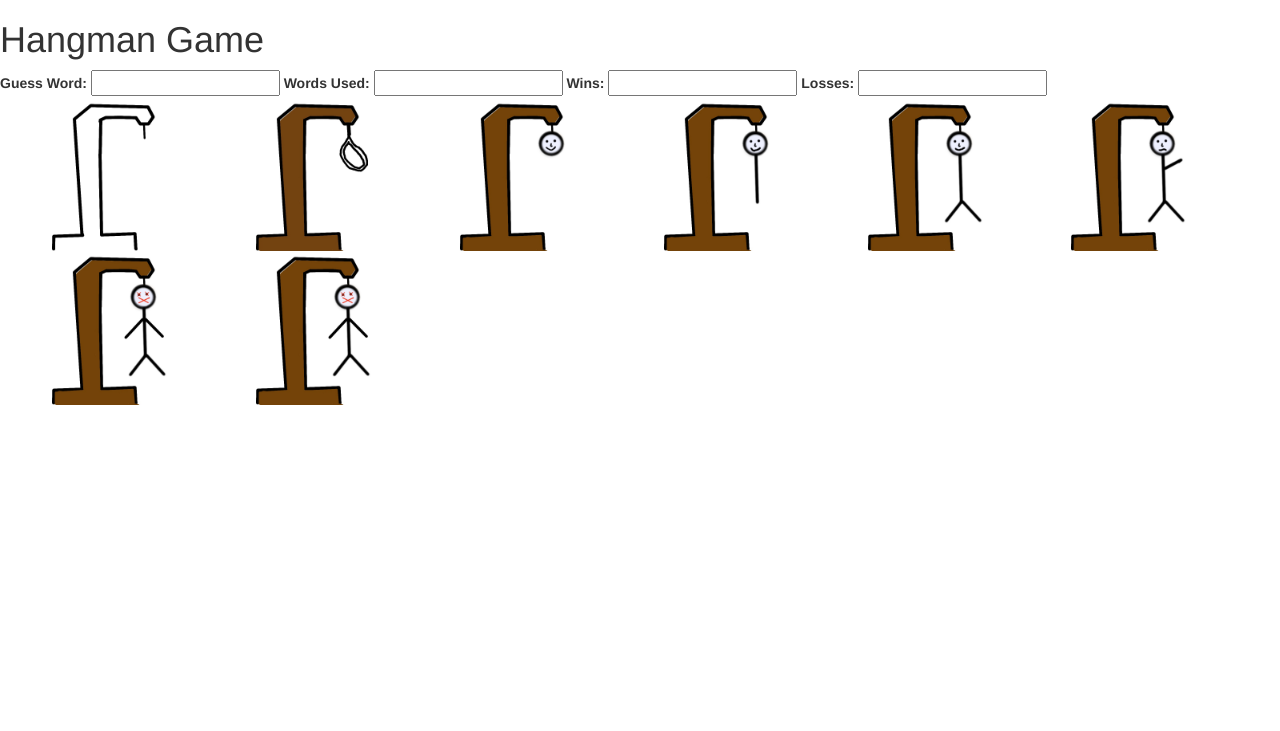
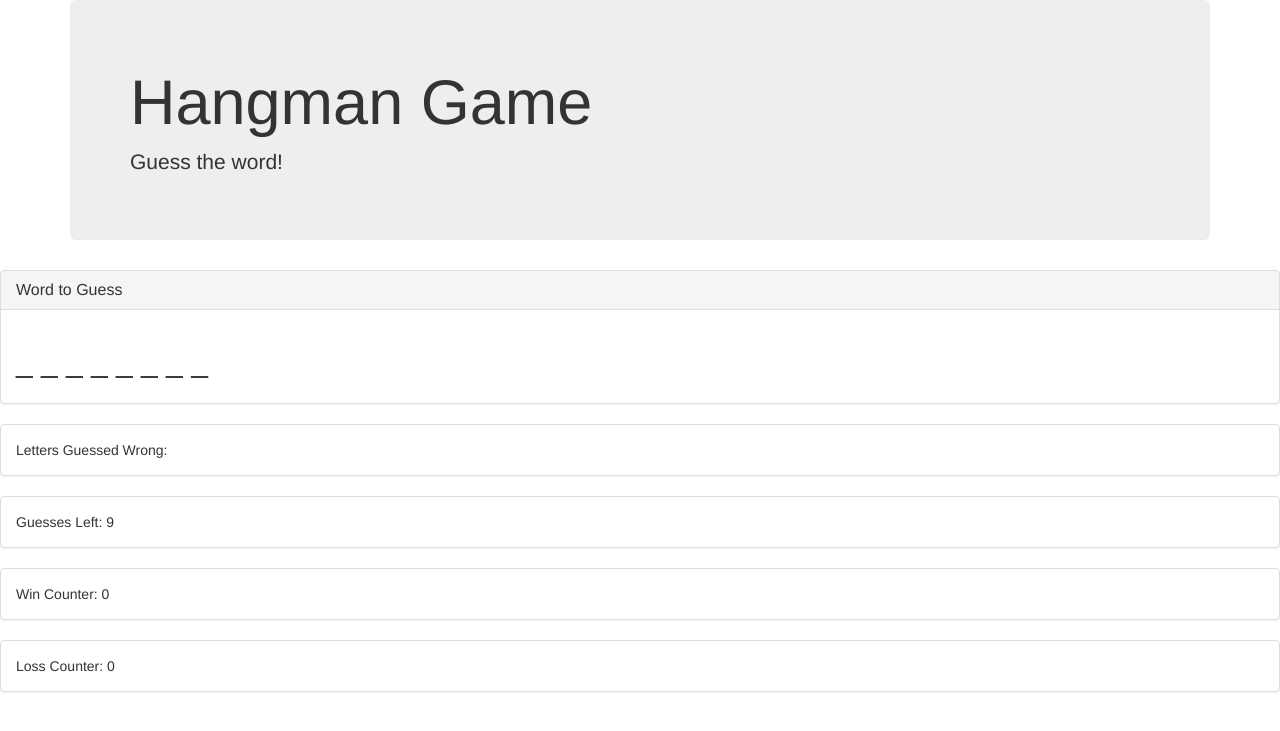
Before and after one commit to ejpelagio/week-3-game, a PHP site: page /index.html in a window 1280 px wide. Shown: the top 731 px of the page. Run offline with PHP 8.4, Linux system fonts and the light colour scheme; some libraries are stand-ins or nearby versions.

Commit message:
final html

```diff
--- a/assets/css/style.css
+++ b/assets/css/style.css
@@ -1,4 +1,5 @@
-img{max-width: 200px;
-	max-height: 200px;
+head{
+	background: url(http://images2.itechpost.com/data/images/full/44457/nfl-logo-over-metallic-silk-background.jpg);
+}
 
 }
--- a/assets/javascript/game.js
+++ b/assets/javascript/game.js
@@ -1,10 +1,126 @@
-function getRandomArbitrary(min, max) {
-  return Math.floor(Math.random() * max) + min;
+//Global variable//
+//====================================================
+// Arrays and Variables for holding data
+
+var wordOptions = [ "patriots", "texans", "steelers", "raiders", "seahawks", "panthers" ];
+var selectedWord ="";
+var lettersinWord =[];
+var numBlanks = 0;
+var blanksAndSuccesses =[]; // p _ _ _ _ _ _ _
+var wrongLetters = [];
+
+//GAME COUNTERS
+var winCount = 0;
+var lossCount = 0;
+var guessesLeft = 9;
+
+//functions(reusable blocks of code that I will call upond needed) //
+
+function startGame() {
+	selectedWord = wordOptions[Math.floor(Math.random() * wordOptions.length)];
+	lettersinWord = selectedWord.split("");
+	numBlanks = lettersinWord.length;
+
+	//reset
+	guessesLeft = 9;
+	wrongLetters = [];
+	blanksAndSuccesses = [];
+
+	// populate number of succeses with the right number of blank
+
+	for (var i=0; i<numBlanks; i++){
+		blanksAndSuccesses.push("_");
+	}
+
+  // Update the HTML to reflect the new number of guesses. Also update the correct guesses.
+  document.getElementById("wordToGuess").innerHTML = blanksAndSuccesses.join(" ");
+  // This will print the array of guesses and blanks onto the page.
+  document.getElementById("numGuesses").innerHTML = guessesLeft;
+
+  document.getElementById("winCounter").innerHTML = winCount;
+
+  document.getElementById("lossCounter").innerHTML = lossCount;
+
+
+		//testing/ debugging
+
+		console.log(selectedWord);
+		console.log(lettersinWord);
+		console.log(numBlanks);
+		console.log(blanksAndSuccesses);
+
+}
+function checkLetters(letter){
+		// check if letter exist in code at all
+
+		var isLettersInWord = false;
+
+
+		for( var i=0; i<numBlanks; i++){
+			if(selectedWord[i] == letter){
+				isLettersInWord = true;
+			}
+		}
+		//check where in the word the letter exist, then populate out blankand succeses array//
+		if(isLettersInWord){
+
+		for (var i=0; i<numBlanks; i++){
+			if(selectedWord[i] == letter){
+				blanksAndSuccesses[i] = letter;
+			}
+		}
+	}
+	//letter wasnt found
+	else{
+		wrongLetters.push(letter);
+		guessesLeft --
+	}
+	//testing
+console.log(blanksAndSuccesses);
+
+}
+function roundComplete(){
+	console.log("Win Count: " + winCount + " | Loss Count: " + lossCount + " | Guesses Left " + guessesLeft);
+//udate htlm to most recent count stats
+document.getElementById("numGuesses").innerHTML = guessesLeft;
+document.getElementById("wordToGuess").innerHTML = blanksAndSuccesses.join(" ");
+document.getElementById("wrongGuesses").innerHTML = wrongLetters.join(" ");
+
+//check if user has guessed the word and won
+if(lettersinWord.toString() == blanksAndSuccesses.toString()){
+	winCount++;
+	alert("You Won!");
+
+	//UPDATE THE WIN COUNTER IN HTML
+	document.getElementById("winCounter").innerHTML = winCount;
+	startGame();
 }
 
-var index = getRandomArbitrary(0,4);
+//CHECK IF USER HAS LOST
 
-var javascriptwordbank = JSON.parse(wordlist);
+else if (guessesLeft == 0) {
+	lossCount++;
+	alert("You Lost!")
+	//UPDATE HTML WITH LOSSES
+	document.getElementById("lossCounter").innerHTML = lossCount;
+	startGame();
 
-console.log("My index is " + index + " element is "
-	+  javascriptwordbank[index].word)
+	startGame();
+}
+
+
+}
+//MAIN PROCESS//
+// Initiated the code with initial clicks
+
+startGame();
+//Register CLICKS //
+
+document.onkeyup = function(event) {
+	var lettesGuessed = String.fromCharCode(event.keyCode).toLowerCase();
+	checkLetters(lettesGuessed);
+	roundComplete();
+
+	// TESTING DEBUGGING
+	console.log(lettesGuessed);
+}
--- a/index.html
+++ b/index.html
@@ -10,85 +10,56 @@
 	<script src="https://ajax.googleapis.com/ajax/libs/jquery/3.1.0/jquery.min.js"></script>
 	<script type="text/javascript" src="https://maxcdn.bootstrapcdn.com/bootstrap/3.3.7/js/bootstrap.min.js"></script>
 	<script type="text/javascript" src="composer.json"></script>
-	<script type="text/javascript" src="assets/javascript/game.js"></script>
 
 </head>
 
+<body>
+	<div class="container">
+		<div class="jumbotron">
+			<h1>Hangman Game</h1>
+			<p>Guess the word!</p>
+		    </div>
+		</div>
 
 
-
-<body>
-<div class="maincontainer">
-
-	<div class="tittle">
-
-		<h1>Hangman Game</h1>
-
-	</div>
-	<div class="data">
-
-		<label for="guessword">
-			Guess Word:
-		</label>
+				<div class="panel panel-default">
+				<div class="panel-heading">
+				<h3 class="panel-title">Word to Guess</h3>
+			</div>
+			<div class="panel-body">
+				<h2 id="wordToGuess">_ _ _ _ _ _ _ _ _</h2>
+			</div>
+		</div>
 
 
-		<input type="text" name="" id="guessword">
+		<div class="panel panel-default">
+			<div class="panel-body">
+			Letters Guessed Wrong: <span id="wrongGuesses"></span>
+			</div>
+		</div>
 
-		<label for="wordtrash">
-			Words Used:
-		</label>
-
-		<input type="text" name="" id="wordtrash">
-
-		<label for="socerboard">
-			Wins:
-		</label>
-
-		<input type="text" name="" id="socerboard">
-
-		<label for=" losscount">
-			Losses:
-		</label>
-
-		<input type="text" name="" id="losscount">
-
-	</div>
+				<div class="panel panel-default">
+				<div class="panel-body">
+				Guesses Left: <span id="numGuesses">9</span>
+				</div>
+			</div>
 
 
-	<div class="pictures">
+		<div class="panel panel-default">
+			<div class="panel-body">
+			Win Counter: <span id="winCounter">0</span>
+			</div>
+		</div>
 
-	<img src="assets/images/hangman1.jpg" id="hangman1">
-
-	<img src="assets/images/hangman2.jpg" id="hangman2" >
-
-	<img src="assets/images/hangman3.jpg" id="hangman3" >
-
-	<img src="assets/images/hangman4.jpg" id="hangman4" >
-
-	<img src="assets/images/hangman5.jpg" id="hangman5" >
-
-	<img src="assets/images/hangman6.jpg" id="hangman6" >
-
-	<img src="assets/images/hangman7.jpg" id="hangman7" >
-
-	<img src="assets/images/hangman8.jpg" id="hangman8" >
-
-
-
-
-
-
-
-
-
+			<!--Loss Counter box-->
+		<div class="panel panel-default">
+			<div class="panel-body">
+			Loss Counter: <span id="lossCounter">0</span>
+			</div>
+		</div>
 	</div>
-
-</div>
-
-
-
-
-
-
+	<!--link to javascript-->
+	<script src="assets/javascript/game.js"></script>
+	<script type="text/javascript" src="assets/javascript/game.js"></script>
 </body>
 </html>
```
Also changed, not shown: assets/css/reset.css (+48 -0 lines), assets/images/hangman4b.jpg (added).
